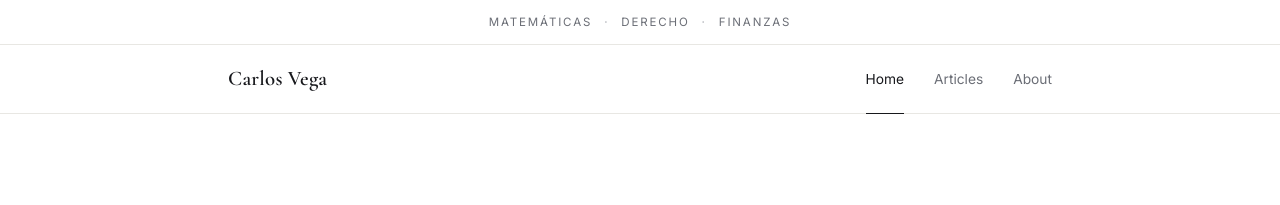
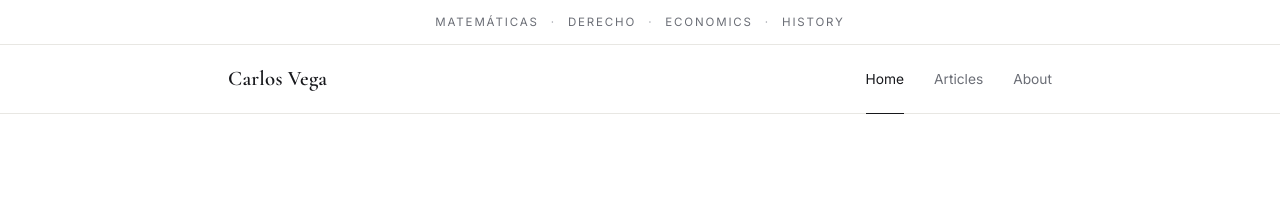
Before and after one commit to carlos-quant/carlos-quant.github.io, a Jekyll site: the page built from index.html, in a window 1280 px wide. Shown: the top 205 px of the page. Built offline with Jekyll 4.4.1, drawn with Linux system fonts in a browser that asks for light colours.

Commit message:
Update lang-banner.html

```diff
--- a/_includes/lang-banner.html
+++ b/_includes/lang-banner.html
@@ -4,6 +4,8 @@
     <span class="dot" aria-hidden="true">&middot;</span>
     <span class="lang-word" data-lang="law">Law</span>
     <span class="dot" aria-hidden="true">&middot;</span>
-    <span class="lang-word" data-lang="finance">Finance</span>
+    <span class="lang-word" data-lang="economics">Economics</span>
+    <span class="dot" aria-hidden="true">&middot;</span>
+    <span class="lang-word" data-lang="history">History</span>
   </div>
 </div>
```
